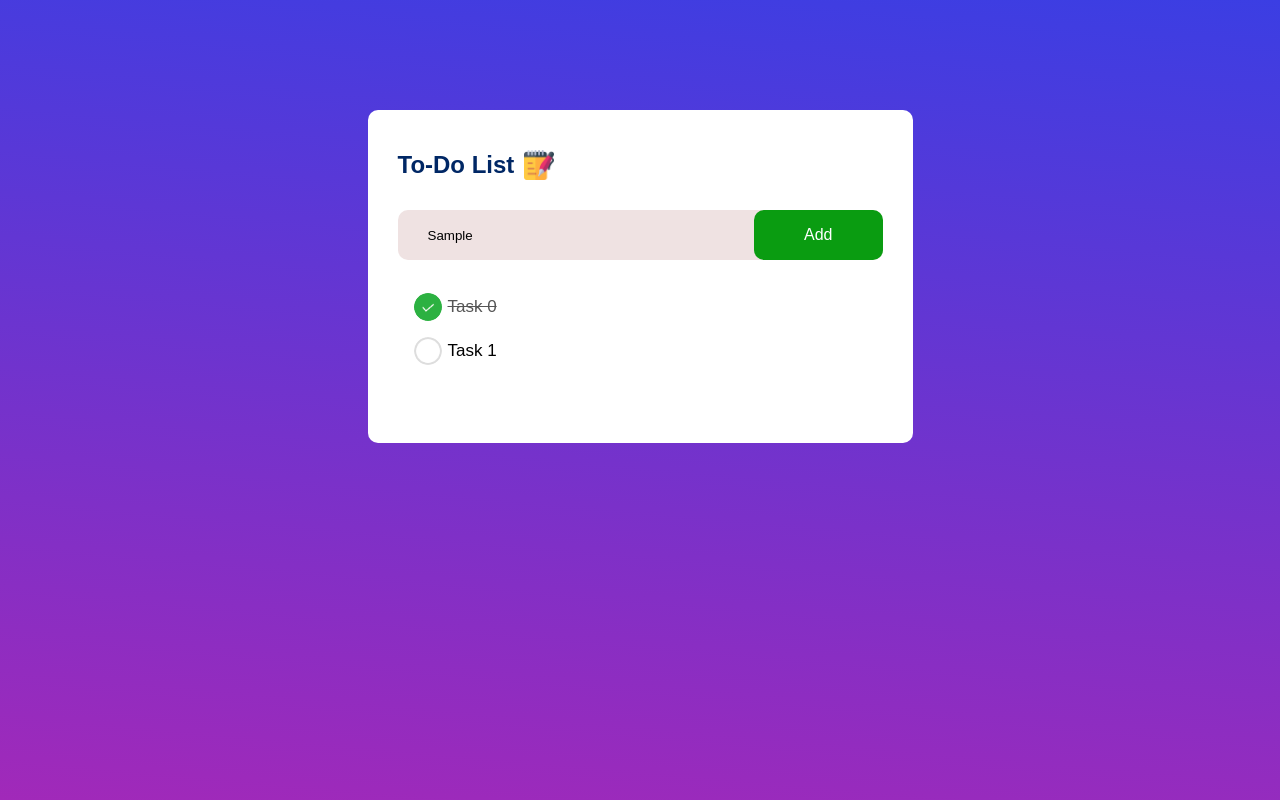
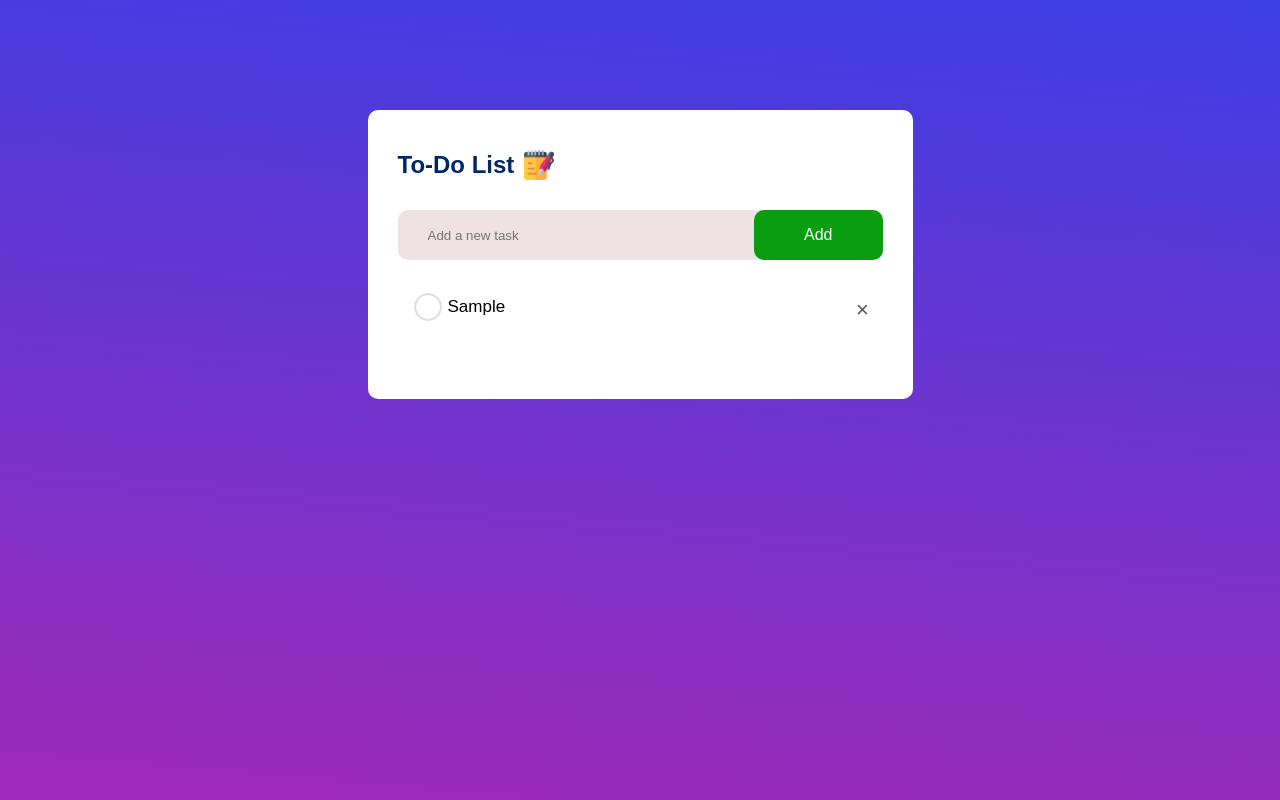
Before and after one commit to talharauf15/JS-practice-projects, a plain HTML site: page ToDoList/index.html in a window 1280 px wide. Both pictures are taken after typing "Sample" into the empty fields and a click on the button "Add". Drawn offline with Linux system fonts and the light colour scheme.

Commit message:
Complete To Do List app

```diff
--- a/ToDoList/index.html
+++ b/ToDoList/index.html
@@ -16,8 +16,8 @@
             </div>
 
             <ul id="list-container">
-                <li class="checked">Task 0</li>
-                <li>Task 1</li>
+                <!-- <li class="checked">Task 0</li>
+                <li>Task 1</li> -->
             </ul>
         </div>
     </div>
--- a/ToDoList/script.js
+++ b/ToDoList/script.js
@@ -0,0 +1,41 @@
+const listContainer = document.getElementById("list-container");
+const inputBox = document.getElementById("input-box");
+
+function addTask(){
+    if(inputBox.value === ''){
+        alert("Enter Some Tasks");
+    }
+    else{
+        let li = document.createElement("li");
+        li.innerHTML = inputBox.value;
+        listContainer.appendChild(li);
+
+        let span = document.createElement("span");
+        span.innerHTML = '\u00d7';
+        li.appendChild(span);
+    }
+
+    inputBox.value = "";
+    saveTask();
+}
+
+listContainer.addEventListener("click",function(e){
+    if (e.target.tagName === "LI") {
+        e.target.classList.toggle("checked");
+        saveTask();
+    }
+    else if(e.target.tagName === "SPAN"){
+        e.target.parentElement.remove( );
+        saveTask();
+    }
+})
+
+function saveTask(){
+    localStorage.setItem("data",listContainer.innerHTML);
+}
+
+function showTask(){
+    listContainer.innerHTML = localStorage.getItem("data");
+}
+
+showTask();
--- a/ToDoList/style.css
+++ b/ToDoList/style.css
@@ -102,3 +102,20 @@ ul li.checked::before {
     background-image: url(checked.png);
 
 }
+
+ul li span {
+    position: absolute;
+    right: 0;
+    top: 5px;
+    width: 40px;
+    height: 40px;
+    font-size: 22px;
+    color: #555;
+    line-height: 40px;
+    text-align: center;
+    border-radius: 50%;
+}
+
+ul li span:hover {
+    background-color: #f3f3f3;
+}
```
